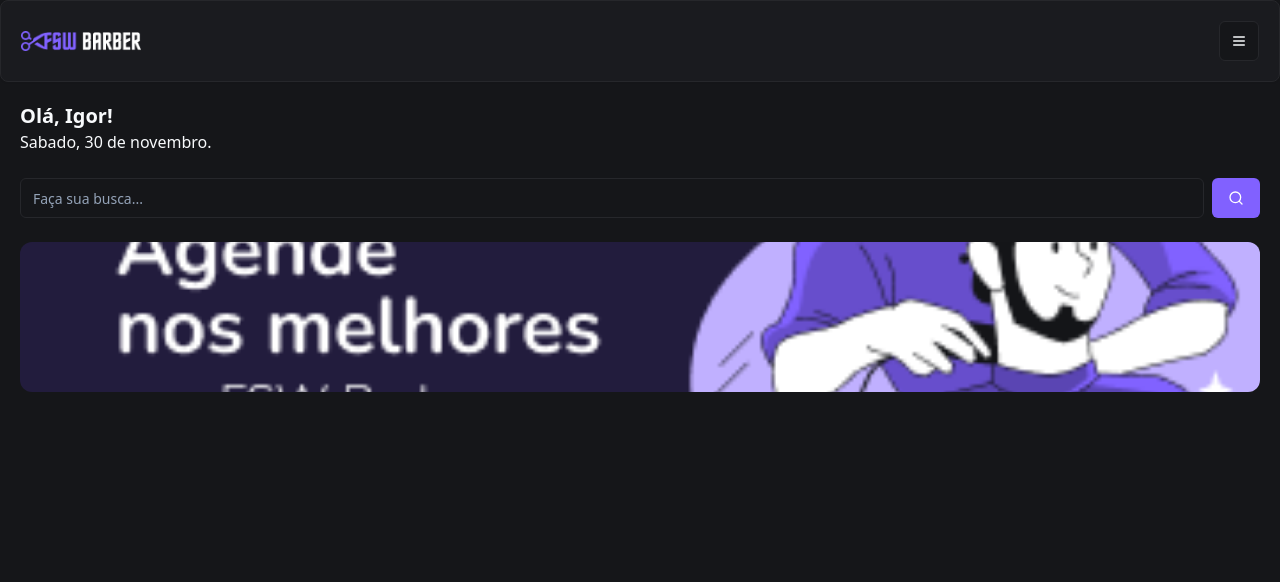
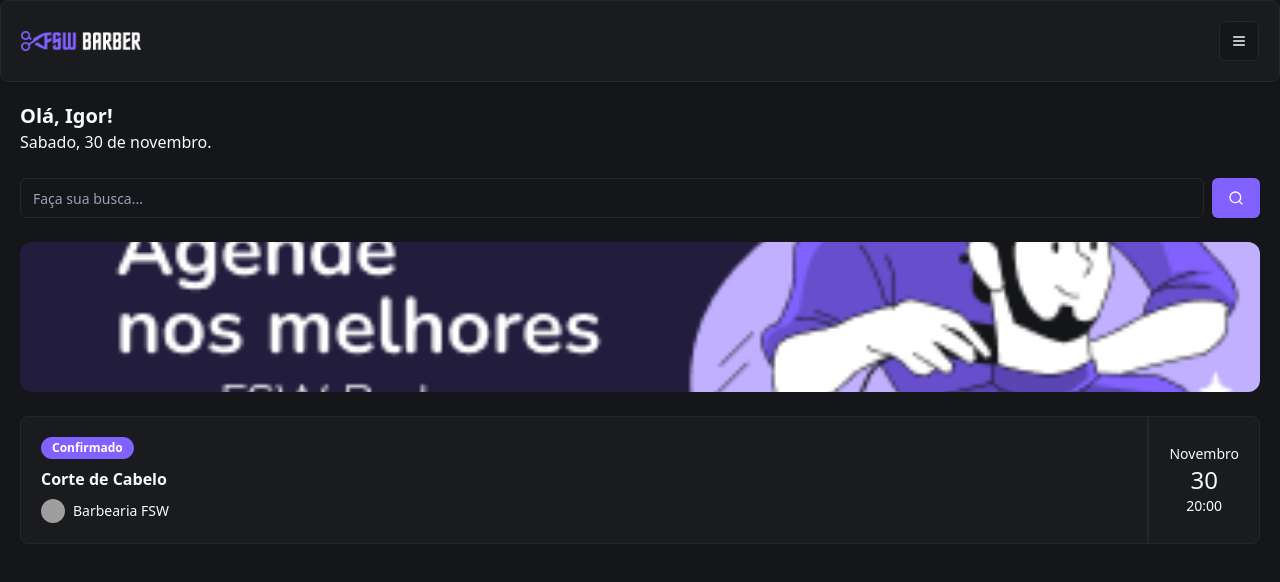
Before and after one commit to igo2felipe/FSW-Barber, a Next.js app: page / in a window 1280 px wide. Shown: the top 582 px of the page. Built offline with nearby package versions, Linux system fonts and the light colour scheme; grey boxes are pictures that could not be loaded.

Commit message:
feat: add booking item

```diff
--- /dev/null
+++ b/app/_components/ui/avatar.tsx
@@ -0,0 +1,50 @@
+"use client"
+
+import * as React from "react"
+import * as AvatarPrimitive from "@radix-ui/react-avatar"
+
+import { cn } from "@/app/_lib/utils"
+
+const Avatar = React.forwardRef<
+  React.ElementRef<typeof AvatarPrimitive.Root>,
+  React.ComponentPropsWithoutRef<typeof AvatarPrimitive.Root>
+>(({ className, ...props }, ref) => (
+  <AvatarPrimitive.Root
+    ref={ref}
+    className={cn(
+      "relative flex h-10 w-10 shrink-0 overflow-hidden rounded-full",
+      className,
+    )}
+    {...props}
+  />
+))
+Avatar.displayName = AvatarPrimitive.Root.displayName
+
+const AvatarImage = React.forwardRef<
+  React.ElementRef<typeof AvatarPrimitive.Image>,
+  React.ComponentPropsWithoutRef<typeof AvatarPrimitive.Image>
+>(({ className, ...props }, ref) => (
+  <AvatarPrimitive.Image
+    ref={ref}
+    className={cn("aspect-square h-full w-full", className)}
+    {...props}
+  />
+))
+AvatarImage.displayName = AvatarPrimitive.Image.displayName
+
+const AvatarFallback = React.forwardRef<
+  React.ElementRef<typeof AvatarPrimitive.Fallback>,
+  React.ComponentPropsWithoutRef<typeof AvatarPrimitive.Fallback>
+>(({ className, ...props }, ref) => (
+  <AvatarPrimitive.Fallback
+    ref={ref}
+    className={cn(
+      "flex h-full w-full items-center justify-center rounded-full bg-muted",
+      className,
+    )}
+    {...props}
+  />
+))
+AvatarFallback.displayName = AvatarPrimitive.Fallback.displayName
+
+export { Avatar, AvatarImage, AvatarFallback }
--- /dev/null
+++ b/app/_components/ui/badge.tsx
@@ -0,0 +1,36 @@
+import * as React from "react"
+import { cva, type VariantProps } from "class-variance-authority"
+
+import { cn } from "@/app/_lib/utils"
+
+const badgeVariants = cva(
+  "inline-flex items-center rounded-full border px-2.5 py-0.5 text-xs font-semibold transition-colors focus:outline-none focus:ring-2 focus:ring-ring focus:ring-offset-2",
+  {
+    variants: {
+      variant: {
+        default:
+          "border-transparent bg-primary text-primary-foreground hover:bg-primary/80",
+        secondary:
+          "border-transparent bg-secondary text-secondary-foreground hover:bg-secondary/80",
+        destructive:
+          "border-transparent bg-destructive text-destructive-foreground hover:bg-destructive/80",
+        outline: "text-foreground",
+      },
+    },
+    defaultVariants: {
+      variant: "default",
+    },
+  },
+)
+
+export interface BadgeProps
+  extends React.HTMLAttributes<HTMLDivElement>,
+    VariantProps<typeof badgeVariants> {}
+
+function Badge({ className, variant, ...props }: BadgeProps) {
+  return (
+    <div className={cn(badgeVariants({ variant }), className)} {...props} />
+  )
+}
+
+export { Badge, badgeVariants }
--- a/app/page.tsx
+++ b/app/page.tsx
@@ -3,6 +3,9 @@
 import { Button } from "./_components/ui/button"
 import { Input } from "./_components/ui/input"
 import Image from "next/image"
+import { Card, CardContent } from "./_components/ui/card"
+import { Badge } from "./_components/ui/badge"
+import { Avatar, AvatarImage } from "./_components/ui/avatar"
 
 const Home = () => {
   return (
@@ -10,9 +13,11 @@
       {/* header */}
       <Header />
       <div className="p-5">
+        {/* TEXTO */}
         <h2 className="text-xl font-bold">Olá, Igor!</h2>
         <p>Sabado, 30 de novembro.</p>
 
+        {/* BUSCA */}
         <div className="mt-6 flex items-center gap-2">
           <Input placeholder="Faça sua busca..." />
           <Button>
@@ -20,6 +25,7 @@
           </Button>
         </div>
 
+        {/* IMAGEM */}
         <div className="relative mt-6 h-[150px] w-full">
           <Image
             alt="Agenda nos melhores com FSW Barber"
@@ -28,6 +34,30 @@
             className="rounded-xl object-cover"
           />
         </div>
+
+        {/* AGENDAMENTO */}
+        <Card className="mt-6">
+          <CardContent className="flex justify-between p-0">
+            {/* ESQUERDA */}
+            <div className="flex flex-col gap-2 py-5 pl-5">
+              <Badge className="w-fit">Confirmado</Badge>
+              <h3 className="font-semibold">Corte de Cabelo</h3>
+
+              <div className="flex items-center gap-2">
+                <Avatar className="h-6 w-6">
+                  <AvatarImage src="https://utfs.io/f/c97a2dc9-cf62-468b-a851-bfd2bdde775f-16p.png" />
+                </Avatar>
+                <p className="text-sm">Barbearia FSW</p>
+              </div>
+            </div>
+            {/* DIREITA */}
+            <div className="flex flex-col items-center justify-center border-l-2 border-solid px-5">
+              <p className="text-sm">Novembro</p>
+              <p className="text-2xl">30</p>
+              <p className="text-sm">20:00</p>
+            </div>
+          </CardContent>
+        </Card>
       </div>
     </div>
   )
--- a/package.json
+++ b/package.json
@@ -14,11 +14,13 @@
   },
   "dependencies": {
     "@prisma/client": "^6.0.0",
+    "@radix-ui/react-avatar": "^1.1.1",
     "@radix-ui/react-slot": "^1.1.0",
     "class-variance-authority": "^0.7.1",
     "clsx": "^2.1.1",
     "lucide-react": "^0.462.0",
     "next": "15.0.3",
+    "pg": "^8.13.1",
     "react": "19.0.0-rc-66855b96-20241106",
     "react-dom": "19.0.0-rc-66855b96-20241106",
     "tailwind-merge": "^2.5.5",
```
Also changed, not shown: 1 other file (tests, documents, lock files or other folders).
